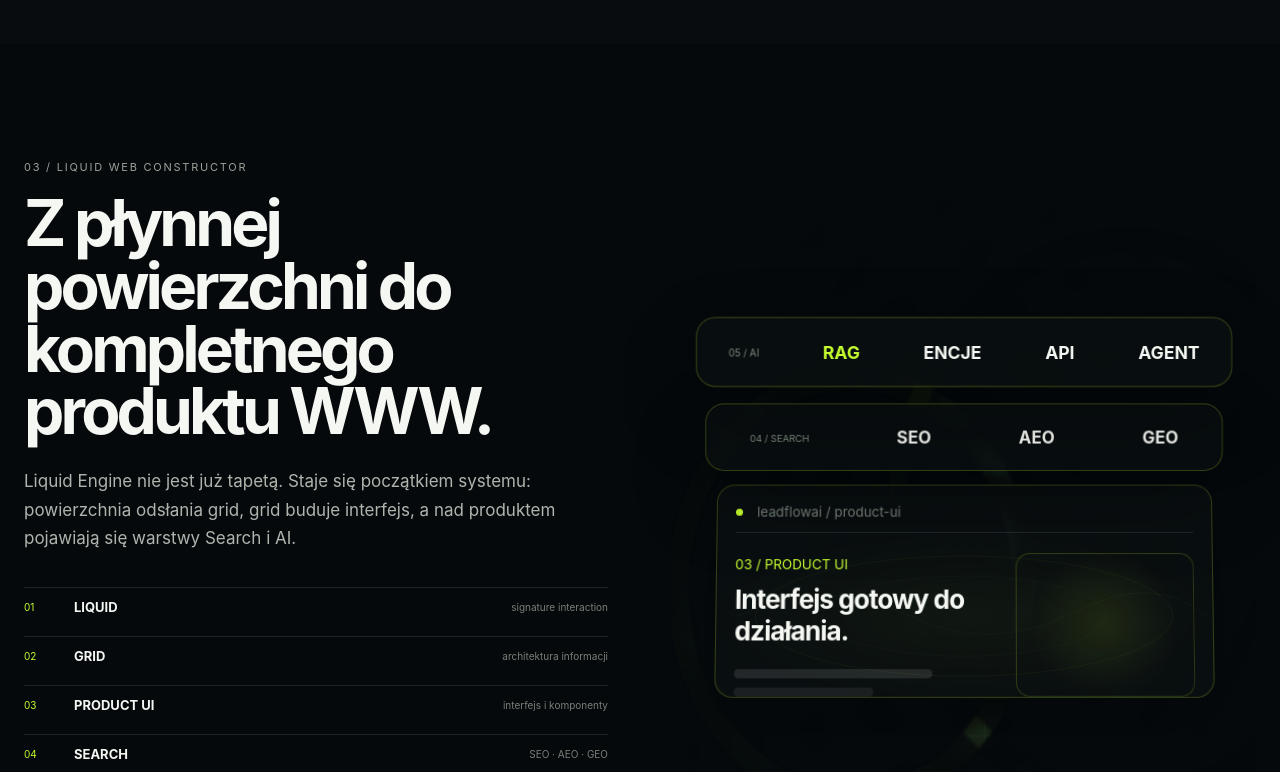
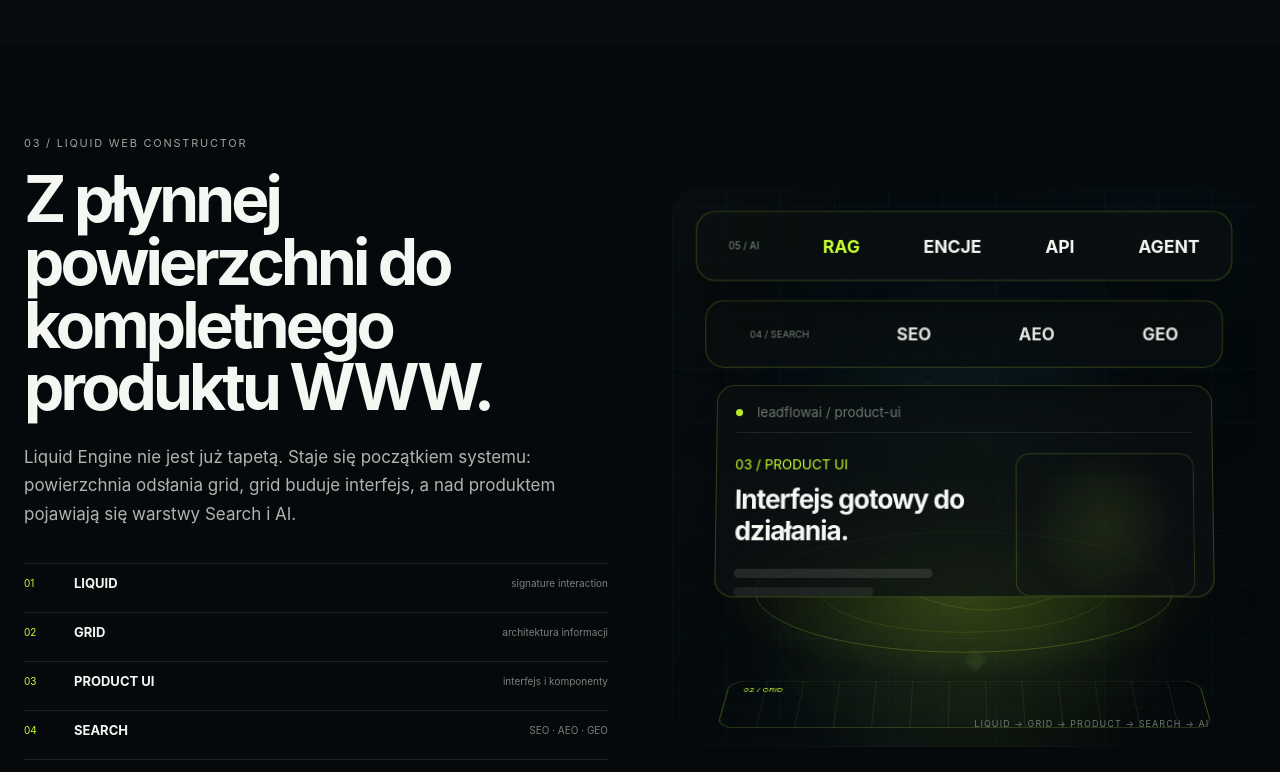
Before and after one commit to rcchemicalsszczecin-gif/leadflowaiweb-, a Next.js app: page / in a window 1280 px wide. Shown: the part 2840-3612 px from the top of the page. Built offline with nearby package versions, Linux system fonts and the light colour scheme.

Commit message:
V14: load bounded Liquid scene stylesheet

```diff
--- a/components/v14-hero.tsx
+++ b/components/v14-hero.tsx
@@ -15,6 +15,7 @@ export function V14Hero() {
       <link rel="stylesheet" href="/v14-shell.css" precedence="high" />
       <link rel="stylesheet" href="/v14-content.css" precedence="high" />
       <link rel="stylesheet" href="/v14-scenes.css" precedence="high" />
+      <link rel="stylesheet" href="/v14-liquid-surface.css" precedence="high" />
       <a className="v14-skip-link" href="#main-content">Przejdź do treści</a>
       <header className="v14-header">
         <div className="v14-shell v14-header-inner">
```
